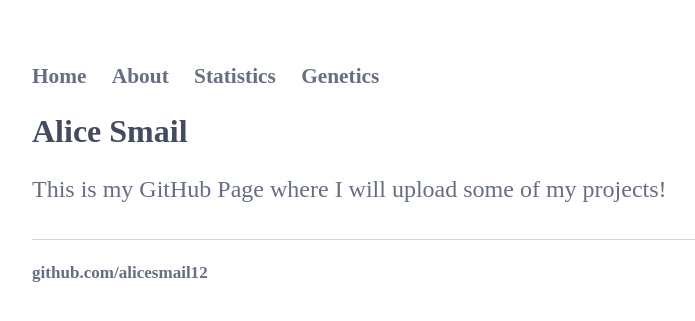
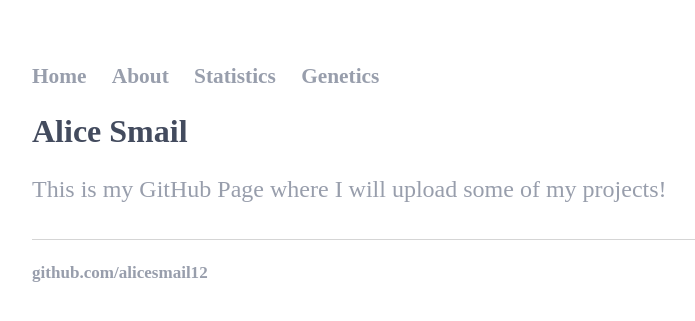
Before and after one commit to alicesmail12/alicesmail12.github.io, a Jekyll site: the page built from index.html, in a window 1280 px wide. Shown: the top 321 px of the page, without its empty margins (160-855 px from the left). Built offline with Jekyll 4.4.1, drawn with Linux system fonts in a browser that asks for light colours; some web fonts are replaced.

Commit message:
Update main.css

```diff
--- a/css/main.css
+++ b/css/main.css
@@ -6,7 +6,7 @@ zoom: 90%;
 }
 
 div{
-    color: #656e83;
+    color: #434b5e;
 }
 
 h1{
@@ -28,7 +28,7 @@ h3,h4,h5,h6,p {
     font-size: 16pt;
     font-family: 'Radio Canada Big';
     line-height: 32px;
-    color: #656e83;
+    color: #434b5e;
 }
 
 body {
@@ -37,7 +37,7 @@ body {
     font-size: 16pt;
     font-family: 'Radio Canada Big';
     line-height: 32px;
-    color: #656e83;
+    color: #434b5e;
 }
 
 bold {
@@ -63,24 +63,26 @@ nav ul, footer ul {
 nav ul li, footer ul li {
     display: inline;
     margin-right: 20px;
-    color: #656e83;
+    color: #989eac;
 }
 
 a {
     text-decoration: none;
-    color: #656e83;
+    color: #989eac;
+    transition: all .25s ease;
 }
 
 a:hover {
     text-decoration: underline;
-    color: #656e83;
+    color: #989eac;
+    transform: scaleX(1.05) scaleY(1.05);
 }
 
 footer {
     border-top: 1px solid #d5d5d5;
     font-size: .8em;
     font-family: 'Radio Canada Big';
-    color: #656e83;
+    color: #989eac;
 }
 
 ul.posts {
@@ -103,5 +105,5 @@ subtitle {
     font-size: 18pt;
     font-family: 'Radio Canada Big';
     line-height: 36px;
-    color: #656e83;
+    color: #989eac;
 }
```
